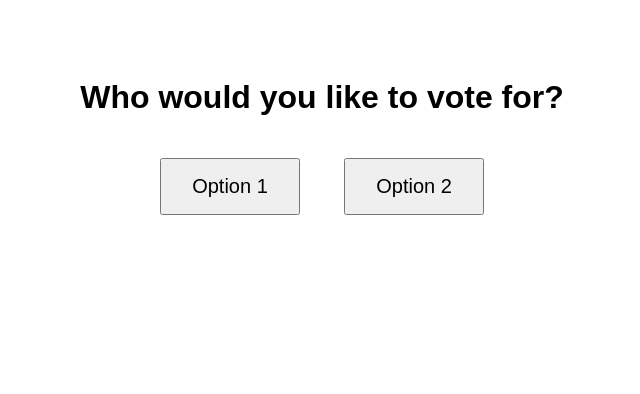
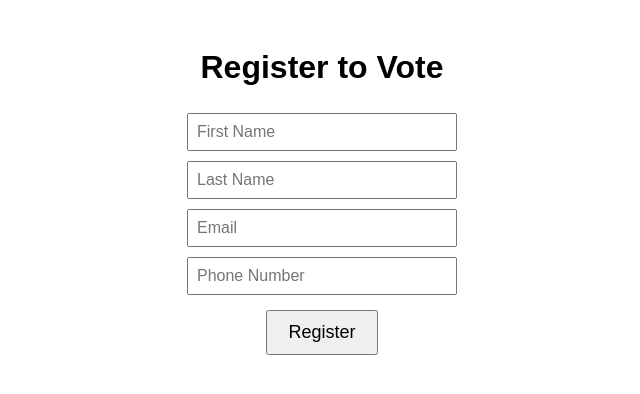
Before and after one commit to sakanayakedo/vote-poll, a plain HTML site: page index.html in a window 1280 px wide. Shown: the whole page, without its empty margins (318-958 px from the left). Drawn offline with Linux system fonts and the light colour scheme.

Commit message:
Update index.html

```diff
--- a/index.html
+++ b/index.html
@@ -3,26 +3,47 @@
 <head>
     <meta charset="UTF-8">
     <meta name="viewport" content="width=device-width, initial-scale=1.0">
-    <title>Vote Poll</title>
+    <title>Vote Poll with Registration</title>
     <style>
         body {
             font-family: Arial, sans-serif;
             text-align: center;
-            padding-top: 50px;
+            padding-top: 20px;
         }
-        .vote-button {
-            font-size: 20px;
-            padding: 15px 30px;
-            margin: 20px;
+        .input-field {
+            font-size: 16px;
+            padding: 8px;
+            margin: 5px;
+            width: 250px;
+        }
+        .button {
+            font-size: 18px;
+            padding: 10px 20px;
+            margin: 10px;
             cursor: pointer;
+        }
+        #vote-section {
+            display: none; /* Hidden until registration is complete */
+            margin-top: 20px;
         }
     </style>
 </head>
 <body>
-    <h1>Who would you like to vote for?</h1>
-    <button class="vote-button" onclick="submitVote('Option 1')">Option 1</button>
-    <button class="vote-button" onclick="submitVote('Option 2')">Option 2</button>
-    <p id="response"></p>
+    <h1>Register to Vote</h1>
+    <div id="registration-form">
+        <input type="text" id="first-name" class="input-field" placeholder="First Name" required><br>
+        <input type="text" id="last-name" class="input-field" placeholder="Last Name" required><br>
+        <input type="email" id="email" class="input-field" placeholder="Email" required><br>
+        <input type="tel" id="phone" class="input-field" placeholder="Phone Number" required><br>
+        <button class="button" onclick="registerUser()">Register</button>
+    </div>
+
+    <div id="vote-section">
+        <h1>Who would you like to vote for?</h1>
+        <button class="button" onclick="submitVote('Option 1')">Option 1</button>
+        <button class="button" onclick="submitVote('Option 2')">Option 2</button>
+        <p id="response"></p>
+    </div>
 
     <script src="script.js"></script>
 </body>
```
